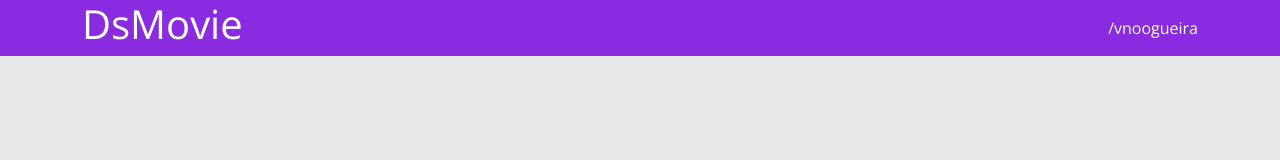
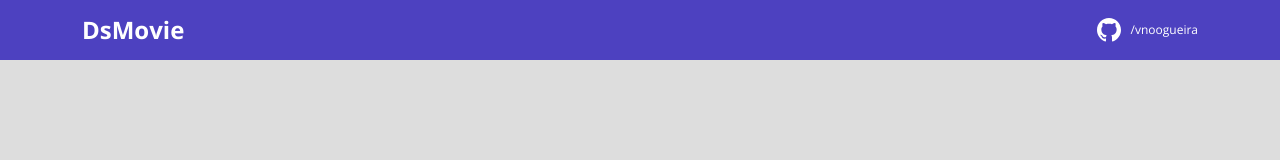
Before and after one commit to vnoogueira/dsmovie, a plain HTML site: page frontend/index.html in a window 1280 px wide. Drawn offline with nearby package versions, Linux system fonts and the light colour scheme.

Commit message:
navbar img ans styles

```diff
--- a/frontend/css/styles.css
+++ b/frontend/css/styles.css
@@ -1,4 +1,10 @@
 @import url('https://fonts.googleapis.com/css2?family=Open+Sans:wght@300;400;700&display=swap');
+
+:root {
+  --bg-gray: #ddd;
+  --color-primary: #4D41C0;
+  --white: #FFF;
+}
 
 * {
   font-family: 'Open Sans', sans-serif;
@@ -8,12 +14,15 @@
 
 html,
 body {
-  background-color: #e8e8e8;
+  background-color: var(--bg-gray);
 }
 
 header {
-  background-color: blueviolet;
-  color: #FFFF;
+  background-color: var(--color-primary);
+  color: var(--white);
+  height: 60px;
+  display: flex;
+  align-items: center;
 }
 
 nav {
@@ -22,8 +31,28 @@
   justify-content: space-between;
 }
 
+nav h1 {
+  font-size: 24px;
+  font-weight: 700;
+  margin: 0;
+}
+
+nav a {
+  font-size: 12px;
+  font-weight: 400;
+}
+
 a,
 a:hover {
   color: unset;
   text-decoration: none;
 }
+
+.dsmovie-contact-container {
+  display: flex;
+  align-items: center;
+}
+
+.dsmovie-contact-container img {
+  margin-right: 10px;
+}
--- a/frontend/index.html
+++ b/frontend/index.html
@@ -17,7 +17,10 @@
     <header>
       <nav class="container">
         <h1>DsMovie</h1>
-        <a href="https://github.com/vnoogueira">/vnoogueira</a>
+        <div class="dsmovie-contact-container">
+          <img src="/img/github-icon.svg" alt="github icon" />
+          <a href="https://github.com/vnoogueira">/vnoogueira</a>
+        </div>
       </nav>
     </header>
   </body>
```
Also changed, not shown: frontend/img/github-icon.svg (added).
